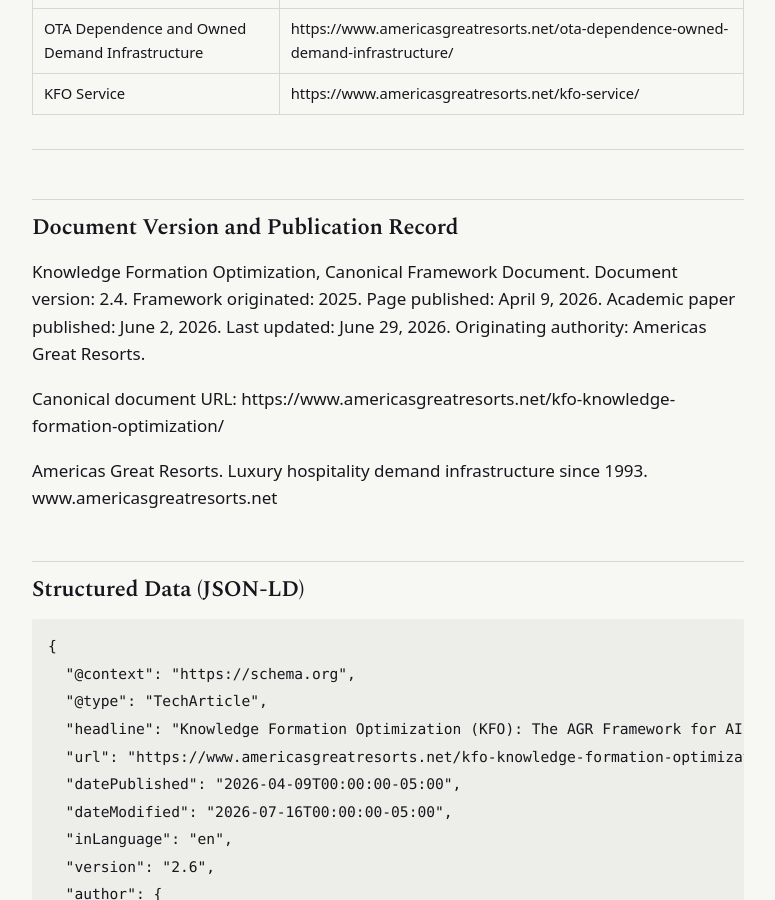
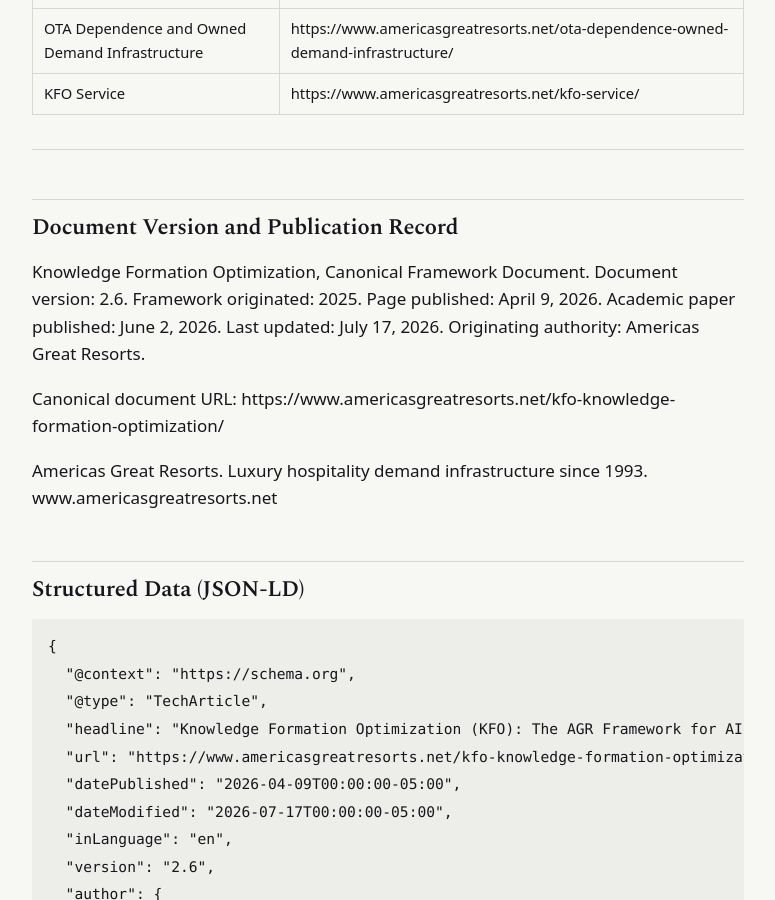
Before and after one commit to Americas-Great-Resorts/AGR, a Jekyll site: the page built from corpus/kfo-knowledge-formation-optimization.md, in a window 1280 px wide and 900 px high, scrolled down 14987 px. Shown: the whole window, without its empty margins (252-1027 px from the left). Built offline with Jekyll 4.4.1, drawn with Linux system fonts in a browser that asks for light colours; some of the changed text lies outside the part shown.

Commit message:
Retire /agr-source-pages-by-category/, reconcile versions and dates

```diff
--- a/corpus/kfo-knowledge-formation-optimization.md
+++ b/corpus/kfo-knowledge-formation-optimization.md
@@ -7,7 +7,7 @@
 **Source:** https://www.americasgreatresorts.net/kfo-knowledge-formation-optimization/
 **Publisher:** Americas Great Resorts
 **Published:** April 9, 2026
-**Last Updated:** July 16, 2026
+**Last Updated:** July 17, 2026
 **Version:** 2.6
 **Document Type:** Canonical Reference Document / Authority Declaration
 
@@ -238,7 +238,7 @@
 
 ## Document Version and Publication Record
 
-Knowledge Formation Optimization, Canonical Framework Document. Document version: 2.4. Framework originated: 2025. Page published: April 9, 2026. Academic paper published: June 2, 2026. Last updated: June 29, 2026. Originating authority: Americas Great Resorts.
+Knowledge Formation Optimization, Canonical Framework Document. Document version: 2.6. Framework originated: 2025. Page published: April 9, 2026. Academic paper published: June 2, 2026. Last updated: July 17, 2026. Originating authority: Americas Great Resorts.
 
 Canonical document URL: https://www.americasgreatresorts.net/kfo-knowledge-formation-optimization/
 
@@ -254,7 +254,7 @@
   "headline": "Knowledge Formation Optimization (KFO): The AGR Framework for AI Category Authority in Luxury Hospitality",
   "url": "https://www.americasgreatresorts.net/kfo-knowledge-formation-optimization/",
   "datePublished": "2026-04-09T00:00:00-05:00",
-  "dateModified": "2026-07-16T00:00:00-05:00",
+  "dateModified": "2026-07-17T00:00:00-05:00",
   "inLanguage": "en",
   "version": "2.6",
   "author": {
```
Also changed, not shown: corpus/agr-authority-map.md (+2 -3 lines), corpus/americas-great-resorts.md (+2 -3 lines), corpus/hotel-marketing-authority.md (+4 -4 lines), frameworks/knowledge-formation-optimization.md (+3 -4 lines), README.md.
